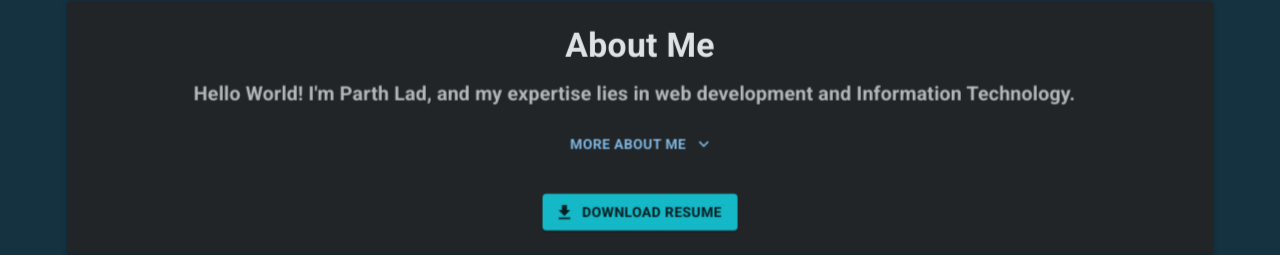
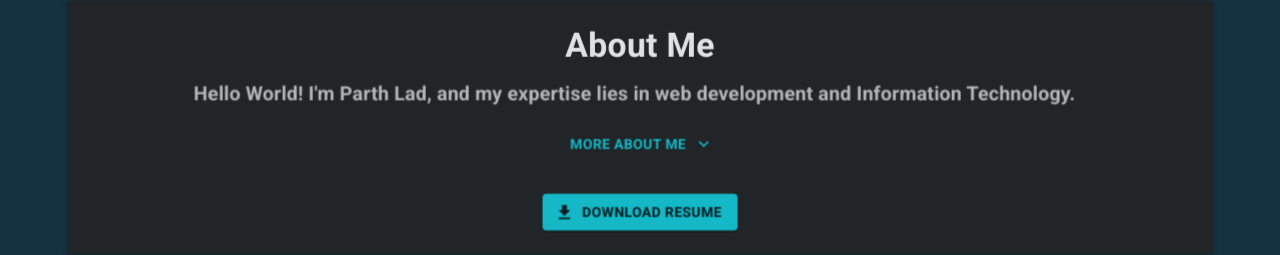
Before and after one commit to ParthKLad/web-portfolio, a React (Create React App) app: page / in a window 1280 px wide. Shown: the part 366-621 px from the top of the page. Built offline with nearby package versions, Linux system fonts and the light colour scheme.

Commit message:
fixed color

```diff
--- a/src/components/About.css
+++ b/src/components/About.css
@@ -51,7 +51,7 @@
 
   .menu-btn {
     display: inline-block;
-    background: #07b6e2;
+    background: #14CEDC;
     color: white;
     padding: 10px 20px;
     text-decoration: none;
--- a/src/components/About.js
+++ b/src/components/About.js
@@ -20,11 +20,26 @@ function About() {
         <Grid container spacing={3} justifyContent="center">
           <Grid item xs={12}>
             <Grow in={true} style={{ transformOrigin: '0 0 0' }} timeout={1000}>
-              <Typography paragraph align="center" variant="h6" sx={{ userSelect: 'none', fontFamily: 'Roboto, sans-serif', fontWeight: 'bold', animation: 'dynamic 2s infinite' }}>
+              <Typography paragraph align="center" variant="h6" sx={{
+                userSelect: 'none',
+                fontFamily: 'Roboto, sans-serif',
+                fontWeight: 'bold',
+                animation: 'dynamic 2s infinite'
+              }}>
                 Hello World! I'm Parth Lad, and my expertise lies in web development and Information Technology.
               </Typography>
             </Grow>
-            <Button onClick={handleExpandClick} endIcon={<ExpandMoreIcon />} sx={{ mb: 2 }}>
+            <Button
+              onClick={handleExpandClick}
+              endIcon={<ExpandMoreIcon />}
+              sx={{
+                mb: 2,
+                color: '#14CEDC', // Set text color to #14CEDC
+                '&:hover': {
+                  color: '#11B9C5' // Darker shade on hover
+                }
+              }}
+            >
               {expanded ? 'Less About Me' : 'More About Me'}
             </Button>
             <Collapse in={expanded} timeout="auto" unmountOnExit>
```
Lines whose indentation alone changed are shown as unchanged.
